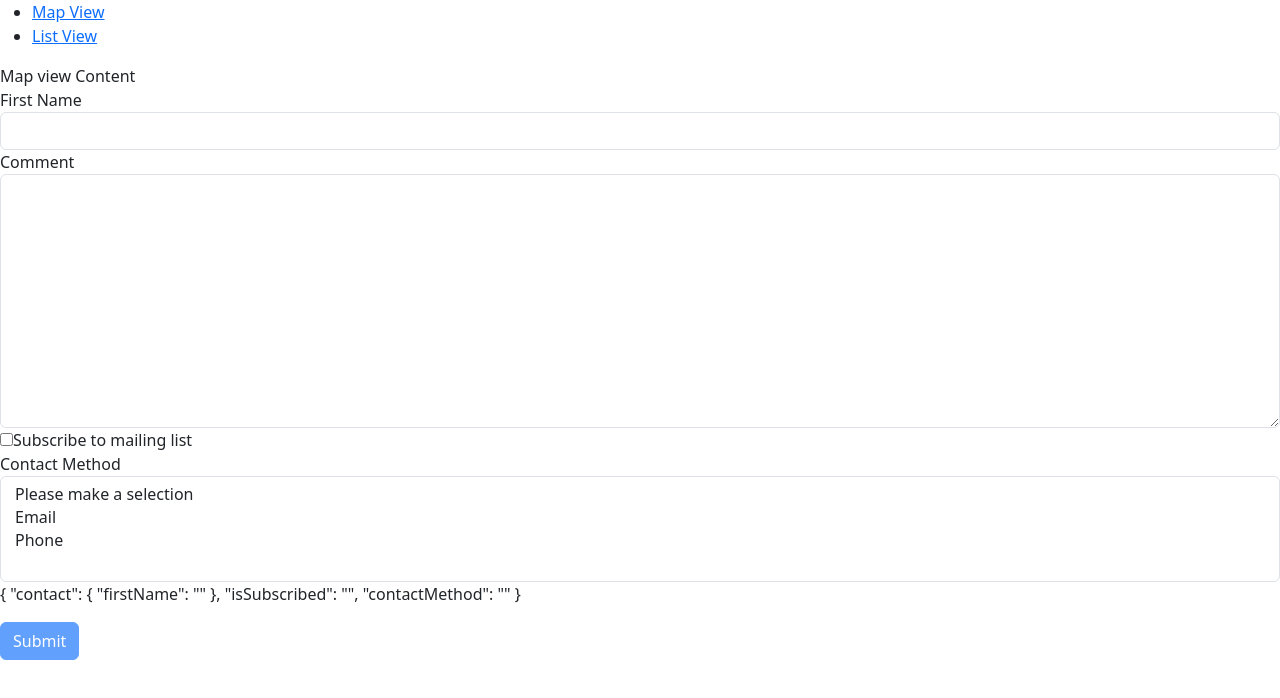
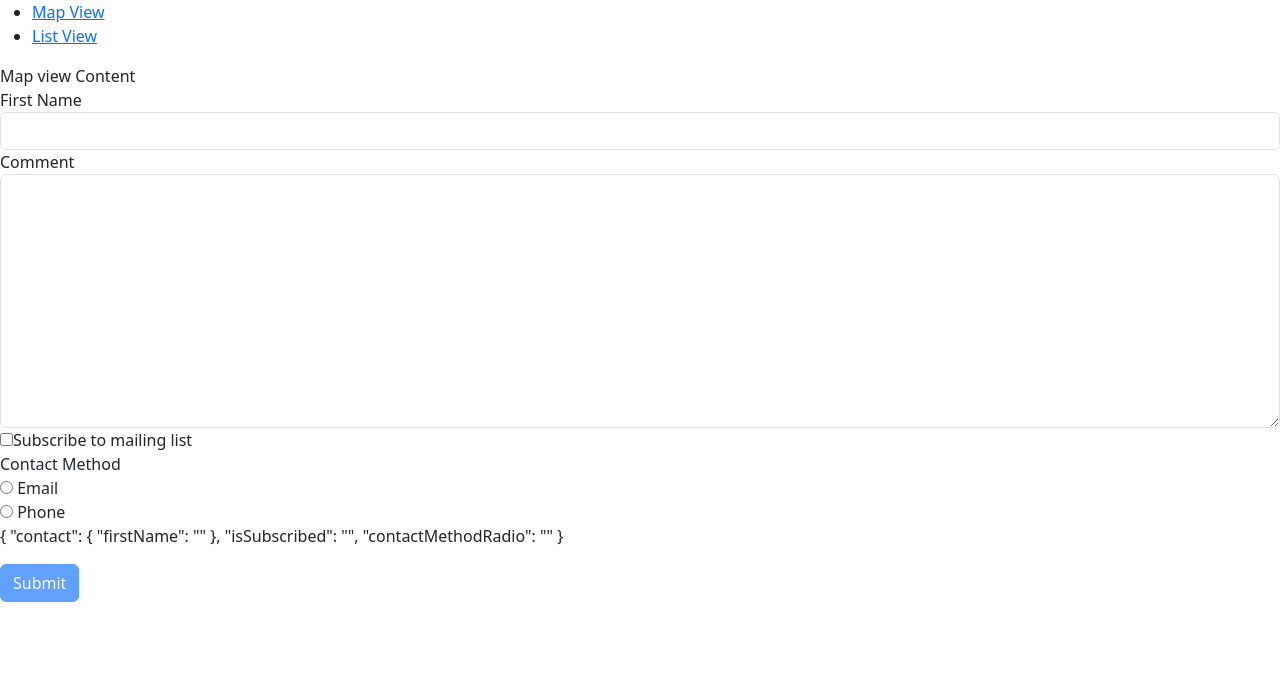
Before and after one commit to samjaygill/hello_world_angular, an Angular app: page / in a window 1280 px wide. Shown: the top 698 px of the page. Built offline with nearby package versions, Linux system fonts and the light colour scheme.

Commit message:
Radio Button

```diff
--- a/src/app/contact-form/contact-form.component.html
+++ b/src/app/contact-form/contact-form.component.html
@@ -45,7 +45,7 @@
   </div>
   <div class="'form-group">
     <label for="contactMethod">Contact Method</label>
-    <select
+    <!-- <select
       multiple
       ngModel
       name="contactMethod"
@@ -57,7 +57,20 @@
         {{ method.name }}
       </option>
     </select>
+  </div> -->
+    <div class="radio" *ngFor="let method of contactMethods">
+      <label>
+        <input
+          ngModel
+          type="radio"
+          name="contactMethodRadio"
+          [value]="method.id"
+        />
+        {{ method.name }}
+      </label>
+    </div>
   </div>
+
   <p>{{ f.value | json }}</p>
   <button class="btn btn-primary" [disabled]="!f.valid">Submit</button>
 </form>
```
